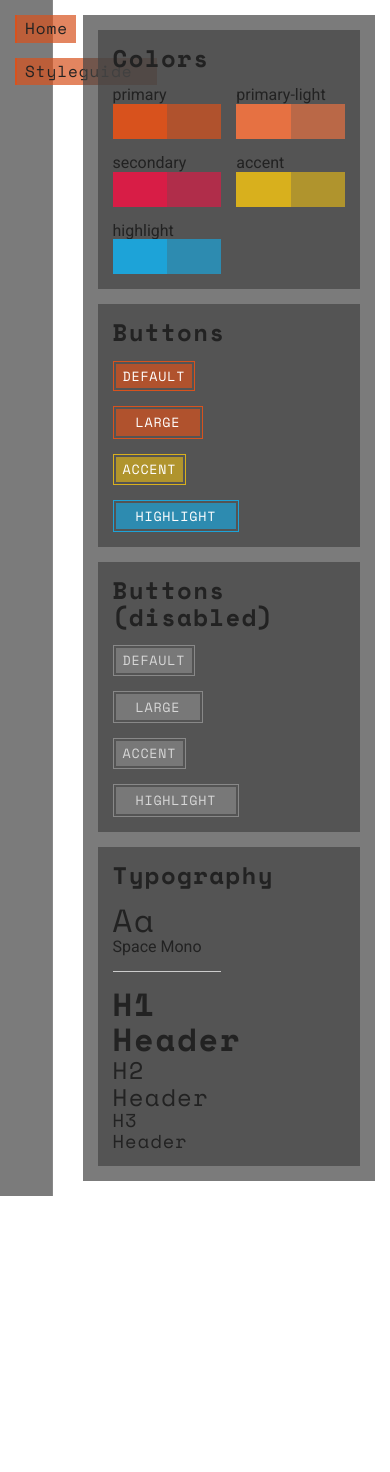
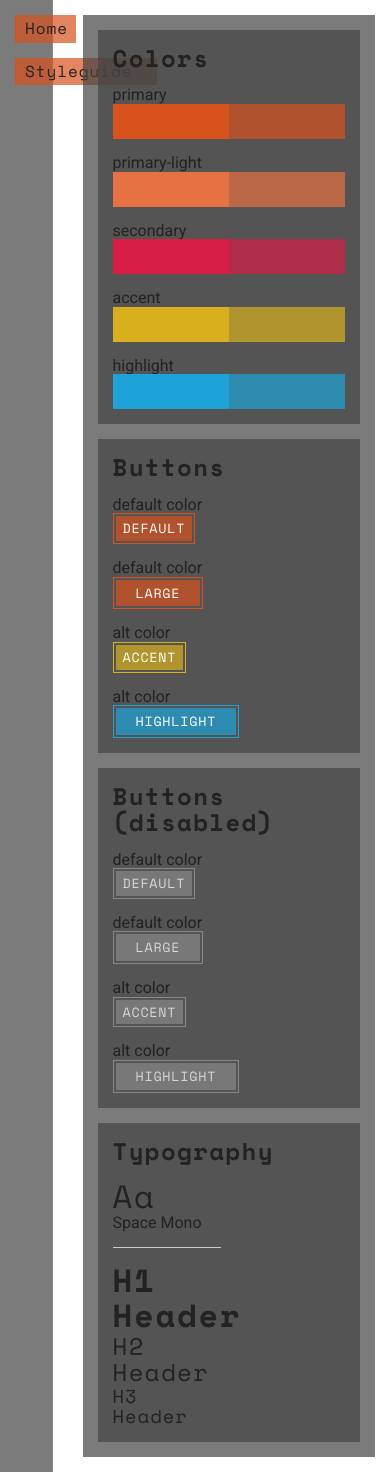
Before and after one commit to merithes/vbv, a React (Vite) app: page /styleguide in a window 390 px wide. Before the commit the page ends 1196 px from the top, so only its background shows below. Built offline with nearby package versions, Linux system fonts and the light colour scheme.

Commit message:
added button labels ; more responsive

```diff
--- a/src/Pages/Styleguide/Styleguide.tsx
+++ b/src/Pages/Styleguide/Styleguide.tsx
@@ -7,35 +7,35 @@ const Styleguide = () => {
           <div className="col-12">
             <h2>Colors</h2>
           </div>
-          <div className="col-xs-6 col-md-3 col-lg-2">
+          <div className="col-xs-12 col-sm-6 col-md-3 col-lg-2">
             <div>primary</div>
             <div className="row gap-none">
               <div className="col-6 bg-primary pt-xl"></div>
               <div className="col-6 bg-primary-dimmed"></div>
             </div>
           </div>
-          <div className="col-xs-6 col-md-3 col-lg-2">
+          <div className="col-xs-12 col-sm-6 col-md-3 col-lg-2">
             <div>primary-light</div>
             <div className="row gap-none">
               <div className="col-6 bg-primary-light pt-xl"></div>
               <div className="col-6 bg-primary-light-dimmed"></div>
             </div>
           </div>
-          <div className="col-xs-6 col-md-3 col-lg-2">
+          <div className="col-xs-12 col-sm-6 col-md-3 col-lg-2">
             <div>secondary</div>
             <div className="row gap-none">
               <div className="col-6 bg-secondary pt-xl"></div>
               <div className="col-6 bg-secondary-dimmed"></div>
             </div>
           </div>
-          <div className="col-xs-6 col-md-3 col-lg-2">
+          <div className="col-xs-12 col-sm-6 col-md-3 col-lg-2">
             <div>accent</div>
             <div className="row gap-none">
               <div className="col-6 bg-accent pt-xl"></div>
               <div className="col-6 bg-accent-dimmed"></div>
             </div>
           </div>
-          <div className="col-xs-6 col-md-3 col-lg-2">
+          <div className="col-xs-12 col-sm-6 col-md-3 col-lg-2">
             <div>highlight</div>
             <div className="row gap-none">
               <div className="col-6 bg-highlight pt-xl"></div>
@@ -47,19 +47,23 @@ const Styleguide = () => {
           <div className="col-12">
             <h2>Buttons</h2>
           </div>
-          <div className="col-xs-12 col-md-6 row">
+          <div className="col-xs-12 col-sm-6 row">
             <div className="col-12">
+              <div>default color</div>
               <Button label="Default" />
             </div>
             <div className="col-12">
+              <div>default color</div>
               <Button large label="Large" />
             </div>
           </div>
-          <div className="col-xs-12 col-md-6 row">
+          <div className="col-xs-12 col-sm-6 row">
             <div className="col-12">
+              <div>alt color</div>
               <Button color="accent" label="Accent" />
             </div>
             <div className="col-12">
+              <div>alt color</div>
               <Button color="highlight" large label="Highlight" />
             </div>
           </div>
@@ -70,17 +74,21 @@ const Styleguide = () => {
           </div>
           <div className="col-xs-12 col-md-6 row">
             <div className="col-12">
+              <div>default color</div>
               <Button disabled label="Default" />
             </div>
             <div className="col-12">
+              <div>default color</div>
               <Button disabled large label="Large" />
             </div>
           </div>
           <div className="col-xs-12 col-md-6 row">
             <div className="col-12">
+              <div>alt color</div>
               <Button disabled color="accent" label="Accent" />
             </div>
             <div className="col-12">
+              <div>alt color</div>
               <Button disabled color="highlight" large label="Highlight" />
             </div>
           </div>
```
